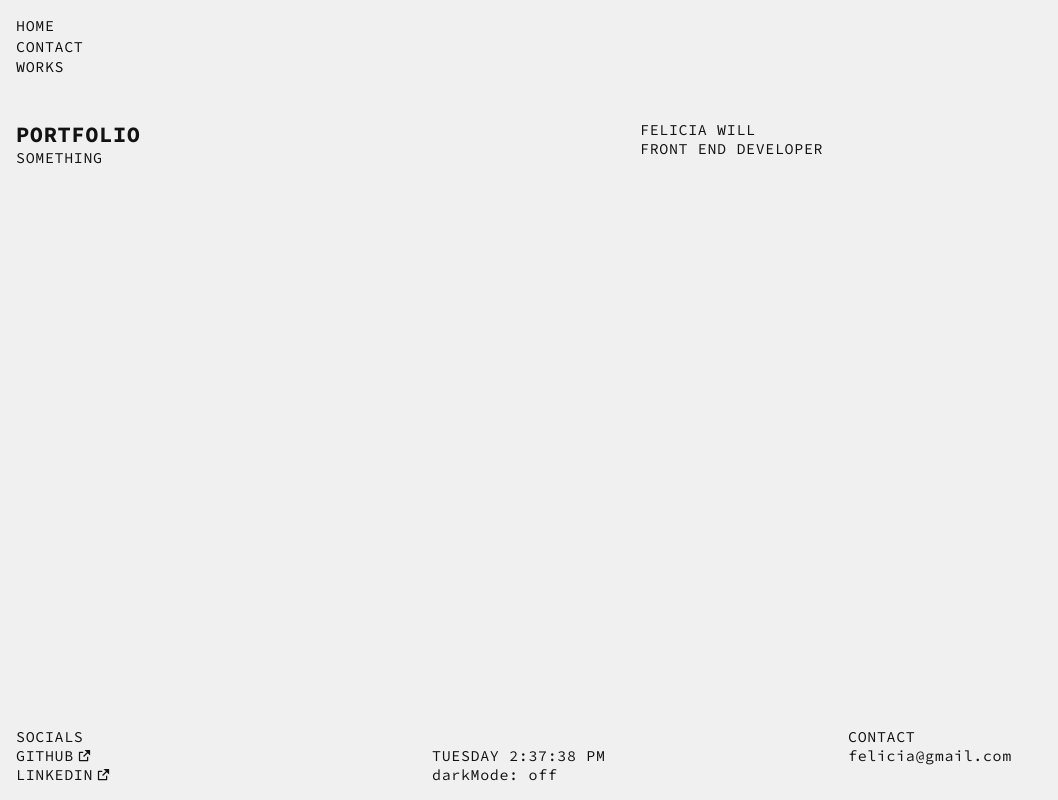
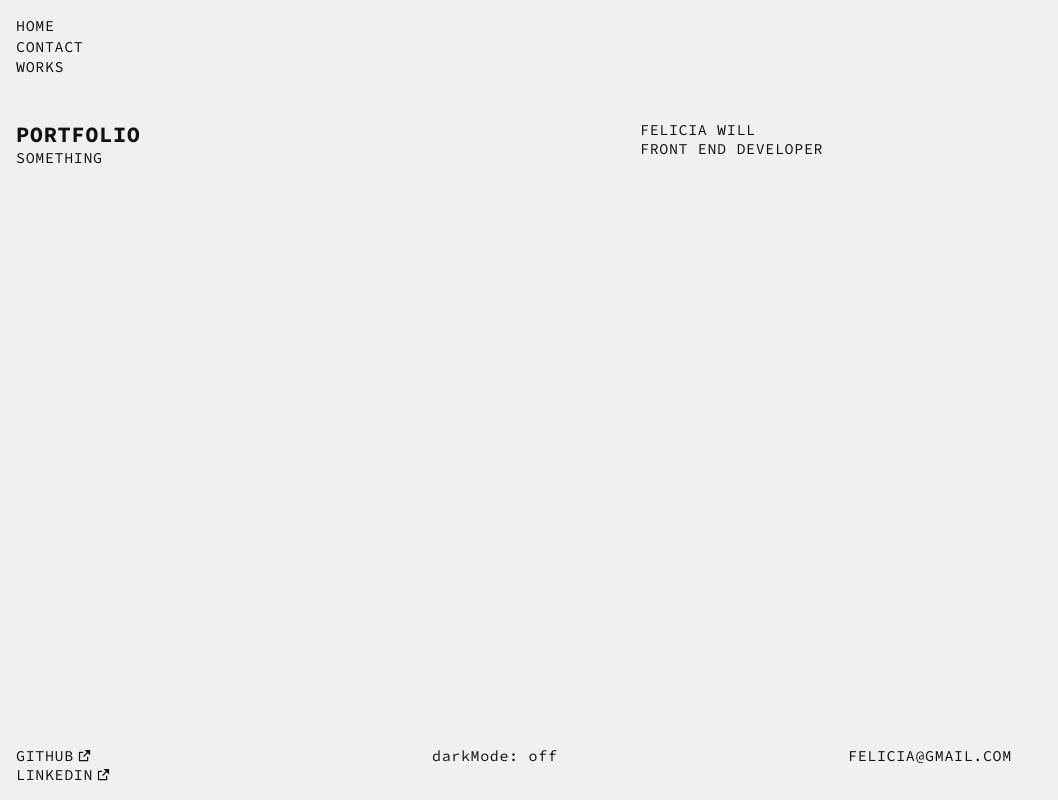
Before and after one commit to feliciawillnas/myportfolio, a React (Vite) app: page / in a window 1280 px wide. Shown: the whole page, without its empty margins (0-1058 px from the left). Built offline with nearby package versions, Linux system fonts and the light colour scheme; a web font is replaced by a local one.

Commit message:
small changes footer

```diff
--- a/src/components/Footer.jsx
+++ b/src/components/Footer.jsx
@@ -1,14 +1,13 @@
 import React from "react";
 import { RiExternalLinkFill } from "react-icons/ri";
 import styled from "styled-components";
-import CurrentDate from "./CurrentDate";
 
 export default function Footer({ toggleTheme, isDarkMode, currentPath }) {
   return (
     <Main $isWorksPage={currentPath === "/works"}>
       <Grid>
         <Socials>
-          <h4>socials</h4>
+          {/* <h4>socials</h4> */}
           <ul>
             <li>
               <a
@@ -33,15 +32,15 @@ export default function Footer({ toggleTheme, isDarkMode, currentPath }) {
           </ul>
         </Socials>
         <div>
-          <p>&nbsp;</p>
-          <CurrentDate />
+          {/* <p>&nbsp;</p> */}
+          {/* <CurrentDate /> */}
           <DarkmodeToggle onClick={toggleTheme}>
             <p>darkMode:{isDarkMode ? " on " : " off"}</p>
           </DarkmodeToggle>
         </div>
         <Contact>
-          <h4>contact</h4>
-          <p>felicia@gmail.com</p>
+          {/* <h4>contact</h4> */}
+          <p>FELICIA@GMAIL.COM</p>
         </Contact>
       </Grid>
     </Main>
```
